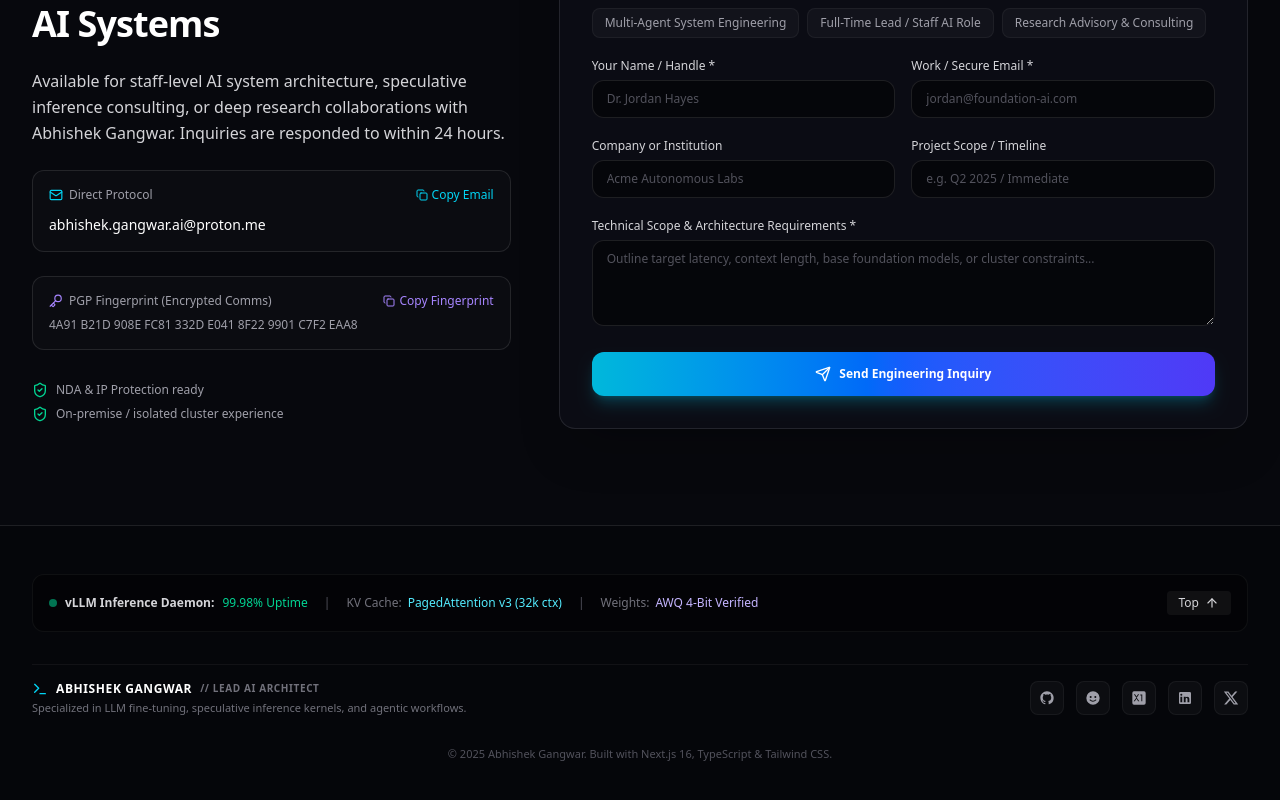
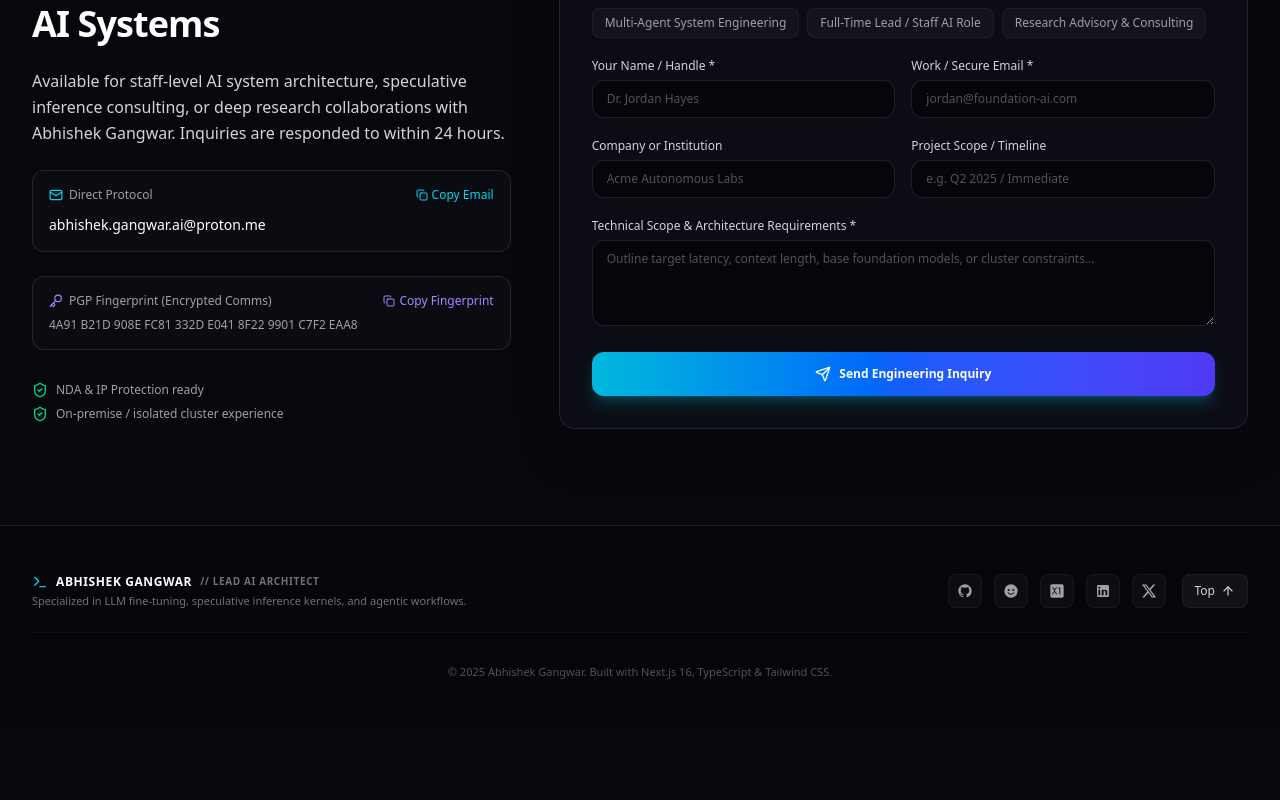
Before and after one commit to abhishek10001/xmanportfolio, a Next.js app: page / in a window 1280 px wide. Shown: the part 5423-6223 px from the top of the page. After the commit the page ends 6151 px from the top, so only its background shows below. Built offline with nearby package versions, Linux system fonts and the light colour scheme.

Commit message:
wip: Remove Live Cluster Health HUD section from Footer while retaining back-to-top functionality and layout flow (#12)
Autonomous Production Release: PR #12

```diff
--- a/src/components/Footer.tsx
+++ b/src/components/Footer.tsx
@@ -12,37 +12,8 @@
   return (
     <footer className="bg-[#05060a] border-t border-white/10 py-12 text-zinc-400 text-xs font-mono">
       <div className="max-w-7xl mx-auto px-4 sm:px-6 lg:px-8 space-y-8">
-        {/* Live Cluster Health HUD */}
-        <div className="p-4 rounded-xl bg-black/40 border border-white/5 flex flex-wrap items-center justify-between gap-4">
-          <div className="flex flex-wrap items-center gap-4">
-            <div className="flex items-center gap-2">
-              <span className="w-2 h-2 rounded-full bg-emerald-400 animate-pulse" />
-              <span className="text-zinc-300 font-semibold">vLLM Inference Daemon:</span>
-              <span className="text-emerald-400">99.98% Uptime</span>
-            </div>
-            <div className="hidden sm:inline-block text-zinc-600">|</div>
-            <div className="flex items-center gap-1.5">
-              <span className="text-zinc-500">KV Cache:</span>
-              <span className="text-cyan-300">PagedAttention v3 (32k ctx)</span>
-            </div>
-            <div className="hidden sm:inline-block text-zinc-600">|</div>
-            <div className="flex items-center gap-1.5">
-              <span className="text-zinc-500">Weights:</span>
-              <span className="text-violet-300">AWQ 4-Bit Verified</span>
-            </div>
-          </div>
-
-          <button
-            onClick={scrollToTop}
-            className="flex items-center gap-1.5 px-3 py-1 rounded bg-white/5 hover:bg-white/10 text-zinc-300 transition-colors cursor-pointer"
-          >
-            <span>Top</span>
-            <ArrowUp className="w-3.5 h-3.5" />
-          </button>
-        </div>
-
-        {/* Brand & Socials */}
-        <div className="flex flex-col md:flex-row items-center justify-between gap-6 pt-4 border-t border-white/5">
+        {/* Brand, Socials & Back to Top */}
+        <div className="flex flex-col md:flex-row items-center justify-between gap-6 pb-6 border-b border-white/5">
           <div className="space-y-1 text-center md:text-left">
             <div className="font-bold text-white tracking-wider flex items-center justify-center md:justify-start gap-2">
               <Terminal className="w-4 h-4 text-cyan-400" />
@@ -54,6 +25,7 @@
             </p>
           </div>
 
+          <div className="flex items-center gap-4">
             {/* Social Links */}
             <div className="flex items-center gap-3">
               <a
@@ -102,6 +74,16 @@
                 <TwitterXIcon className="w-4 h-4" />
               </a>
             </div>
+
+            <button
+              onClick={scrollToTop}
+              className="flex items-center gap-1.5 px-3 py-2 rounded-lg bg-white/5 hover:bg-white/10 text-zinc-300 transition-colors cursor-pointer border border-white/5"
+              aria-label="Scroll to top"
+            >
+              <span>Top</span>
+              <ArrowUp className="w-3.5 h-3.5" />
+            </button>
+          </div>
         </div>
 
         {/* Copyright */}
```
Lines whose indentation alone changed are shown as unchanged.
